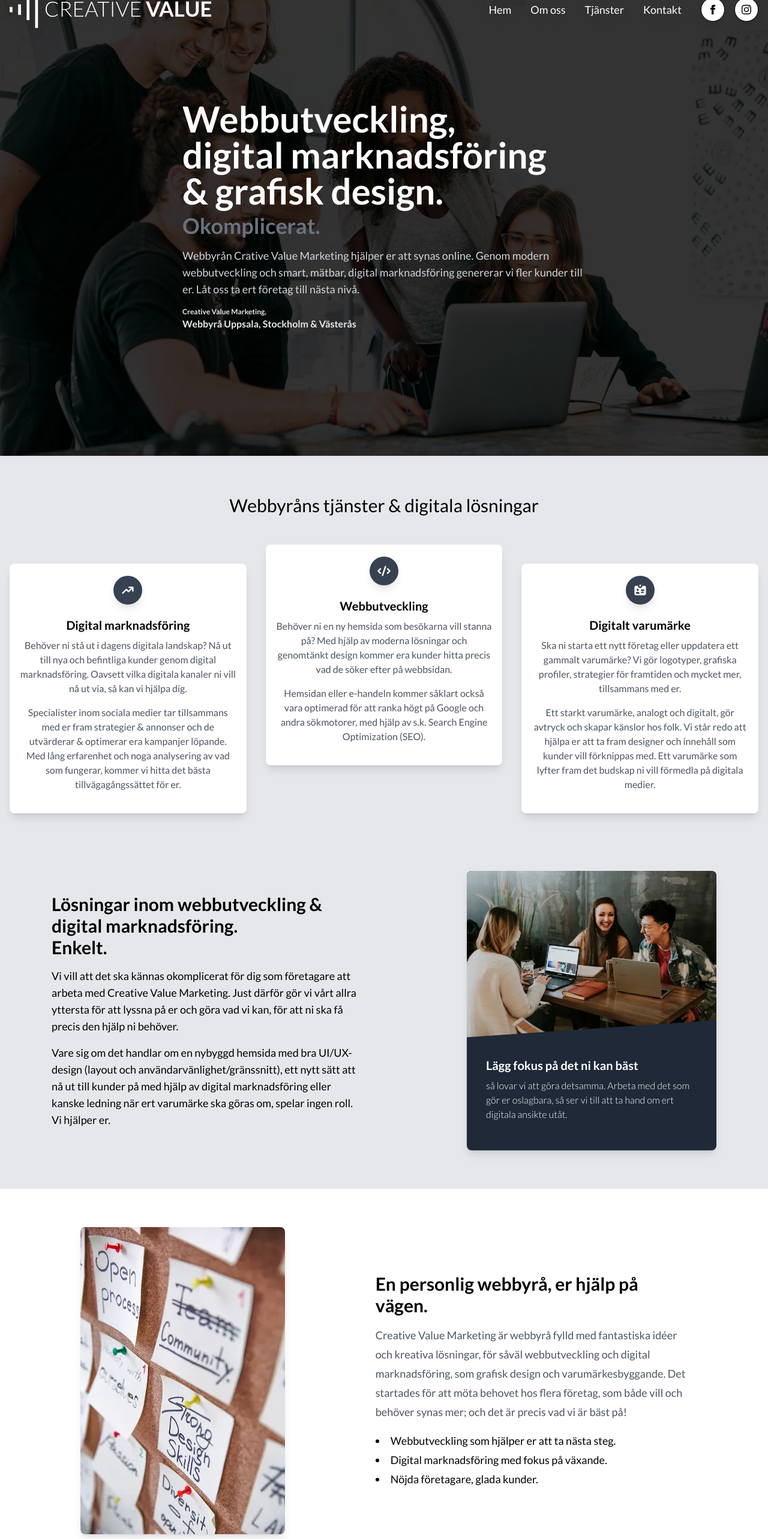
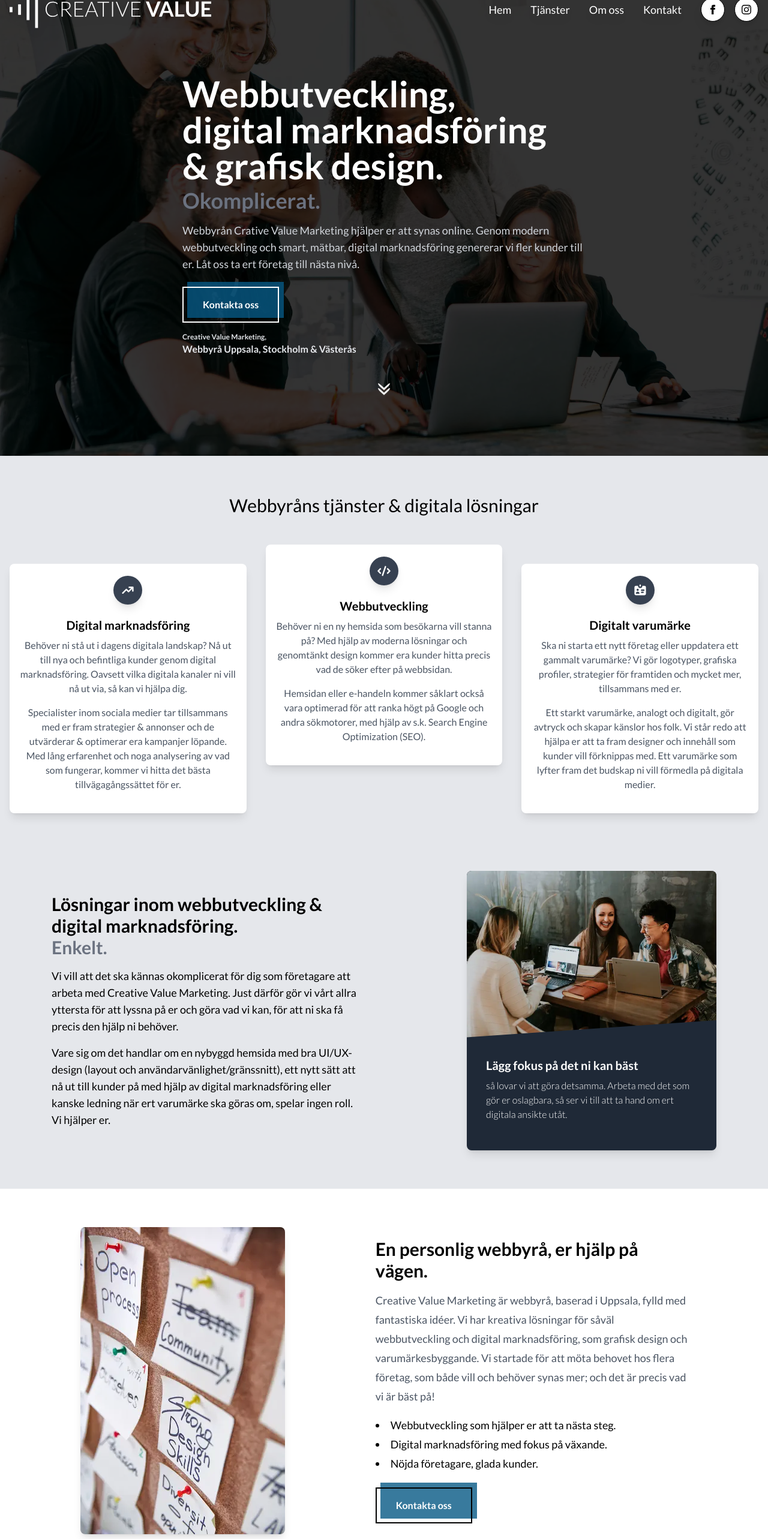
Before and after one commit to andreasalfven95/creative-value-marketing, a Next.js app: page / in a window 1280 px wide. Shown: the part 40-2606 px from the top of the page at 60% size. Built offline with nearby package versions, Linux system fonts and the light colour scheme.

Commit message:
Added scroll icon to Hero. Added CTA buttons to Hero and Featured. Slick design!

```diff
--- /dev/null
+++ b/components/CTAButton.js
@@ -0,0 +1,19 @@
+import React from 'react';
+
+const Button = ({ textColor, bgColor, borderColor }) => {
+  return (
+    <button
+      className={`${bgColor} ${textColor} mt-2 w-fit font-bold transition duration-700 translate-x-2 -translate-y-2 hover:translate-x-0 hover:translate-y-0 group`}
+    >
+      <a
+        className={`${borderColor} block w-full h-full px-3 py-2 border-2 md:py-4 md:px-8 -translate-x-2 translate-y-2 group-hover:translate-x-0 group-hover:translate-y-0 transition duration-700`}
+        href='mailto:hello@creativevaluemarketing.com'
+        target='_blank'
+      >
+        Kontakta oss
+      </a>
+    </button>
+  );
+};
+
+export default Button;
--- a/components/Featured.js
+++ b/components/Featured.js
@@ -1,3 +1,5 @@
+import CTAButton from './CTAButton';
+
 const Featured = ({ id, bgcolor }) => {
   return (
     <section id={id} className={`py-16 ${bgcolor}`}>
@@ -12,24 +14,29 @@ const Featured = ({ id, bgcolor }) => {
           />
         </div>
         <div className='w-full flex flex-col gap-4 md:w-5/12 '>
-          {/* <div className='text-pink-600 p-3 text-center inline-flex items-center justify-center w-16 h-16 mb-6 shadow-lg rounded-full bg-pink-300'>
-                <i className='fas fa-rocket text-xl'></i>
-              </div> */}
           <h2 className='text-3xl font-bold'>
             En personlig webbyrå, er hjälp på vägen.
           </h2>
           <p className='text-lg leading-8 text-gray-600'>
-            Creative Value Marketing är webbyrå fylld med fantastiska idéer och
-            kreativa lösningar, för såväl webbutveckling och digital
-            marknadsföring, som grafisk design och varumärkesbyggande. Det
-            startades för att möta behovet hos flera företag, som både vill och
-            behöver synas mer; och det är precis vad vi är bäst på!
+            Creative Value Marketing är webbyrå, baserad i Uppsala, fylld med
+            fantastiska idéer. Vi har kreativa lösningar för såväl
+            webbutveckling och digital marknadsföring, som grafisk design och
+            varumärkesbyggande. Vi startade för att möta behovet hos flera
+            företag, som både vill och behöver synas mer; och det är precis vad
+            vi är bäst på!
           </p>
           <ul className='list-disc list-inside leading-8 text-lg'>
             <li>Webbutveckling som hjälper er att ta nästa steg.</li>
             <li>Digital marknadsföring med fokus på växande.</li>
             <li>Nöjda företagare, glada kunder.</li>
           </ul>
+          <div className='mx-auto md:mx-0'>
+            <CTAButton
+              textColor={'text-white'}
+              bgColor={'bg-sky-800/80'}
+              borderColor={'border-black'}
+            />
+          </div>
         </div>
       </div>
     </section>
--- a/components/Finisher.js
+++ b/components/Finisher.js
@@ -4,6 +4,8 @@ import {
   LightBulbIcon,
   UsersIcon,
 } from '@heroicons/react/solid';
+
+import CTAButton from './CTAButton';
 
 const Finisher = ({ id, bgcolor }) => {
   return (
--- a/components/Footer.js
+++ b/components/Footer.js
@@ -33,7 +33,7 @@ const Footer = () => {
           </p>
           <div className='flex gap-4'>
             <button
-              className='bg-white text-blue-400 shadow-lg font-normal h-10 w-10 items-center justify-center align-center rounded-full outline-none focus:outline-none p-3'
+              className='bg-white text-blue-600 shadow-lg font-normal h-10 w-10 items-center justify-center align-center rounded-full outline-none focus:outline-none p-3'
               type='button'
             >
               <a
@@ -68,10 +68,7 @@ const Footer = () => {
               className='bg-white shadow-lg font-normal h-10 w-10 items-center justify-center align-center rounded-full outline-none focus:outline-none p-3'
               type='button'
             >
-              <a
-                href='mailto:andreas@creativevaluemarketing.com'
-                target='_blank'
-              >
+              <a href='mailto:hello@creativevaluemarketing.com' target='_blank'>
                 <MailIcon alt='Email bild' className='h-4 w-4' />
               </a>
             </button>
--- a/components/Header.js
+++ b/components/Header.js
@@ -4,10 +4,10 @@ import { useEffect, useState } from 'react';
 const Header = () => {
   const menuItems = [
     { name: 'Hem', href: '#' },
+    { name: 'Tjänster', href: '#tjanster' },
     { name: 'Om oss', href: '#om-oss' },
+    { name: 'Kontakt', href: '#kontakt' },
     /* { name: 'Featured', href: '#featured' }, */
-    { name: 'Tjänster', href: '#tjanster' },
-    { name: 'Kontakt', href: '#kontakt' },
   ];
   const [navbarOpen, setNavbarOpen] = useState(false);
   const [navbarState, setNavbarState] = useState('translate-x-full');
--- a/components/Hero.js
+++ b/components/Hero.js
@@ -1,7 +1,9 @@
+import CTAButton from './CTAButton';
+
 const Hero = ({ id }) => {
   return (
-    <section id={id} className='pt-16 md:pt-0'>
-      <div className='contain relative flex content-center items-center justify-center py-32 sm:py-48 md:min-h-screen'>
+    <section id={id} className='md:pt-0'>
+      <div className='contain relative flex content-center items-center justify-center min-h-screen'>
         <div
           className='absolute top-0 w-full h-full bg-center md:bg-left bg-cover'
           style={{
@@ -14,9 +16,8 @@ const Hero = ({ id }) => {
             className='w-full h-full absolute opacity-80 bg-black'
           ></span>
         </div>
-        <div className='relative mx-auto'>
-          <div className='flex flex-col w-full md:max-w-2xl mx-auto text-white'>
-            <h1 className='text-xs mt-4 order-3 font-bold text-gray-200'>
+        <div className='relative mx-auto flex flex-col gap-4 md:max-w-2xl text-white'>
+          <h1 className='text-xs order-last font-bold text-gray-200'>
             Creative Value Marketing,&nbsp;
             <span className='block text-base'>
               Webbyrå Uppsala, Stockholm & Västerås
@@ -26,33 +27,24 @@ const Hero = ({ id }) => {
             Webbutveckling, <br /> digital marknadsföring <br /> & grafisk
             design.
           </h2>
-            <p className='mt-4 text-base md:text-lg text-gray-300'>
-              Webbyrån Crative Value Marketing hjälper er att synas online.
-              Genom modern webbutveckling och smart, mätbar, digital
-              marknadsföring genererar vi fler kunder till er. Låt oss ta ert
-              företag till nästa nivå.
+          <p className='text-base md:text-lg text-gray-300'>
+            Webbyrån Crative Value Marketing hjälper er att synas online. Genom
+            modern webbutveckling och smart, mätbar, digital marknadsföring
+            genererar vi fler kunder till er. Låt oss ta ert företag till nästa
+            nivå.
           </p>
+          <CTAButton
+            textColor={'text-white'}
+            bgColor={'bg-sky-800/80'}
+            borderColor={'border-white'}
+          />
         </div>
-        </div>
-        {/* <div
-          className='top-auto bottom-0 left-0 right-0 w-full absolute pointer-events-none overflow-hidden'
-          style={{ height: '70px' }}
-        >
-          <svg
-            className='absolute bottom-0 overflow-hidden'
-            xmlns='http://www.w3.org/2000/svg'
-            preserveAspectRatio='none'
-            version='1.1'
-            viewBox='0 0 2560 100'
-            x='0'
-            y='0'
-          >
-            <polygon
-              className='text-gray-200 fill-current'
-              points='2560 0 2560 100 0 100'
-            ></polygon>
-          </svg>
-        </div> */}
+        <img
+          aria-hidden
+          className='absolute h-16 w-16 bottom-0 md:bottom-16 animate-bounce-slow'
+          src='/assets/icons/scroll.svg'
+          alt='Scroll ikon'
+        />
       </div>
     </section>
   );
--- a/components/Services.js
+++ b/components/Services.js
@@ -98,10 +98,8 @@ const Services = ({ id, bgcolor }) => {
             {/* <div className='text-gray-600 p-3 text-center inline-flex items-center justify-center w-16 h-16 mb-6 shadow-lg rounded-full bg-gray-100'>
               <i className='fas fa-user-friends text-xl'></i>
             </div> */}
-            <h2 className='text-3xl font-bold'>
+            <h2 className='text-3xl font-bold after:content-["Enkelt."] after:text-gray-500 after:block'>
               Lösningar inom webbutveckling & digital marknadsföring.&nbsp;
-              <br />
-              Enkelt.
             </h2>
             <p>
               Vi vill att det ska kännas okomplicerat för dig som företagare att
--- a/pages/_document.js
+++ b/pages/_document.js
@@ -28,7 +28,7 @@ class MyDocument extends Document {
             rel='stylesheet'
           /> */}
         </Head>
-        <body className='antialiased'>
+        <body className='antialiased selection:bg-sky-900/20'>
           <Main />
           <NextScript />
         </body>
--- a/tailwind.config.js
+++ b/tailwind.config.js
@@ -8,6 +8,9 @@ module.exports = {
       fontFamily: {
         lato: "'Lato', sans-serif",
       },
+      animation: {
+        'bounce-slow': 'bounce 3s ease-in-out infinite',
+      },
     },
   },
   /* plugins: [require('@tailwindcss/forms'), require('tailwind-scrollbar')], */
```
Also changed, not shown: public/assets/icons/scroll.svg (added). Lines whose indentation alone changed are shown as unchanged.
